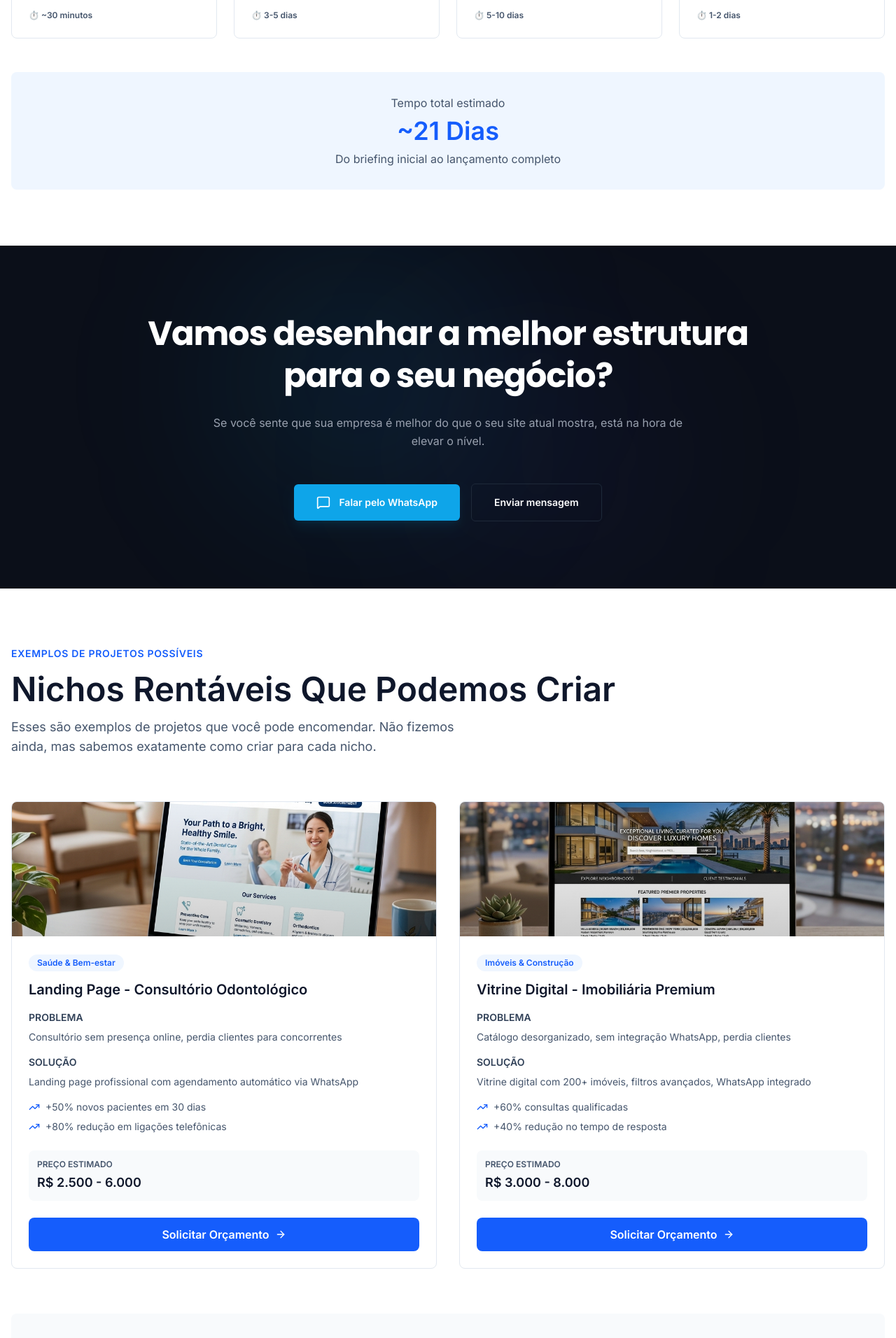
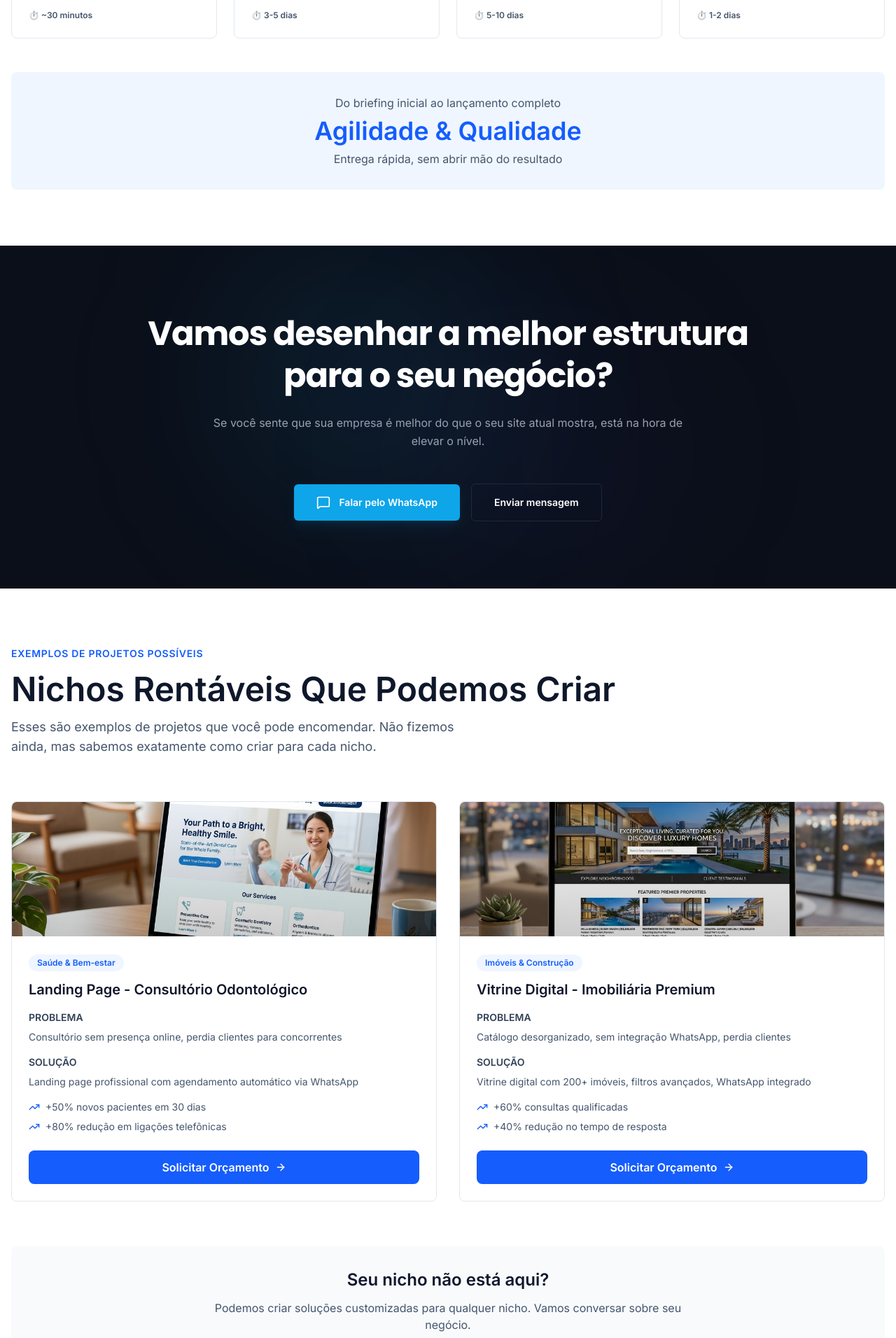
Before and after one commit to Hunter1805/site-portifolio, a React (Vite) app: page / in a window 1280 px wide. Shown: the part 5400-7312 px from the top of the page at 70% size. Built offline with nearby package versions, Linux system fonts and the light colour scheme.

Commit message:
feat: remove preço estimado, depoimentos e ajusta textos de prazo

```diff
--- a/src/components/ExampleProjects.tsx
+++ b/src/components/ExampleProjects.tsx
@@ -148,11 +148,6 @@ export default function ExampleProjects() {
                     ))}
                   </div>
 
-                  {/* Price */}
-                  <div className="mb-6 p-3 bg-slate-50 rounded-lg">
-                    <p className="text-xs font-semibold text-slate-600 mb-1">PREÇO ESTIMADO</p>
-                    <p className="text-lg font-bold text-slate-900">{project.price}</p>
-                  </div>
 
                   {/* CTA */}
                   <button className="w-full bg-blue-600 hover:bg-blue-700 text-white font-semibold py-3 rounded-lg transition-colors duration-200 flex items-center justify-center gap-2 group/btn">
--- a/src/components/Process.tsx
+++ b/src/components/Process.tsx
@@ -174,9 +174,9 @@ export default function Process() {
 
         {/* Timeline Total */}
         <div className="bg-blue-50 rounded-lg p-8 text-center">
-          <p className="text-slate-600 mb-2">Tempo total estimado</p>
-          <p className="text-4xl font-bold text-blue-600">~21 Dias</p>
-          <p className="text-slate-600 mt-2">Do briefing inicial ao lançamento completo</p>
+          <p className="text-slate-600 mb-2">Do briefing inicial ao lançamento completo</p>
+          <p className="text-4xl font-bold text-blue-600">Agilidade & Qualidade</p>
+          <p className="text-slate-600 mt-2">Entrega rápida, sem abrir mão do resultado</p>
         </div>
       </div>
     </section>
--- a/src/pages/Home.tsx
+++ b/src/pages/Home.tsx
@@ -6,7 +6,6 @@ import Services from '../components/Services';
 import Process from '../components/Process';
 import Cta from '../components/Cta';
 import ExampleProjects from '../components/ExampleProjects';
-import Testimonials from '../components/Testimonials';
 import FAQ from '../components/FAQ';
 import Contact from '../components/Contact';
 
@@ -21,7 +20,6 @@ export default function Home() {
       <Process />
       <Cta />
       <ExampleProjects />
-      <Testimonials />
       <FAQ />
       <Contact />
     </>
--- a/src/pages/Sobre.tsx
+++ b/src/pages/Sobre.tsx
@@ -64,7 +64,7 @@ export default function Sobre() {
           <div className="grid md:grid-cols-2 gap-6">
             {[
               'Especialistas em Funis Digital',
-              'Entrega Rápida (21 dias)',
+              'Entrega Ágil e Sem Enrolação',
               'Design Autêntico (não IA genérica)',
               'Suporte Dedicado'
             ].map((point, index) => (
```
